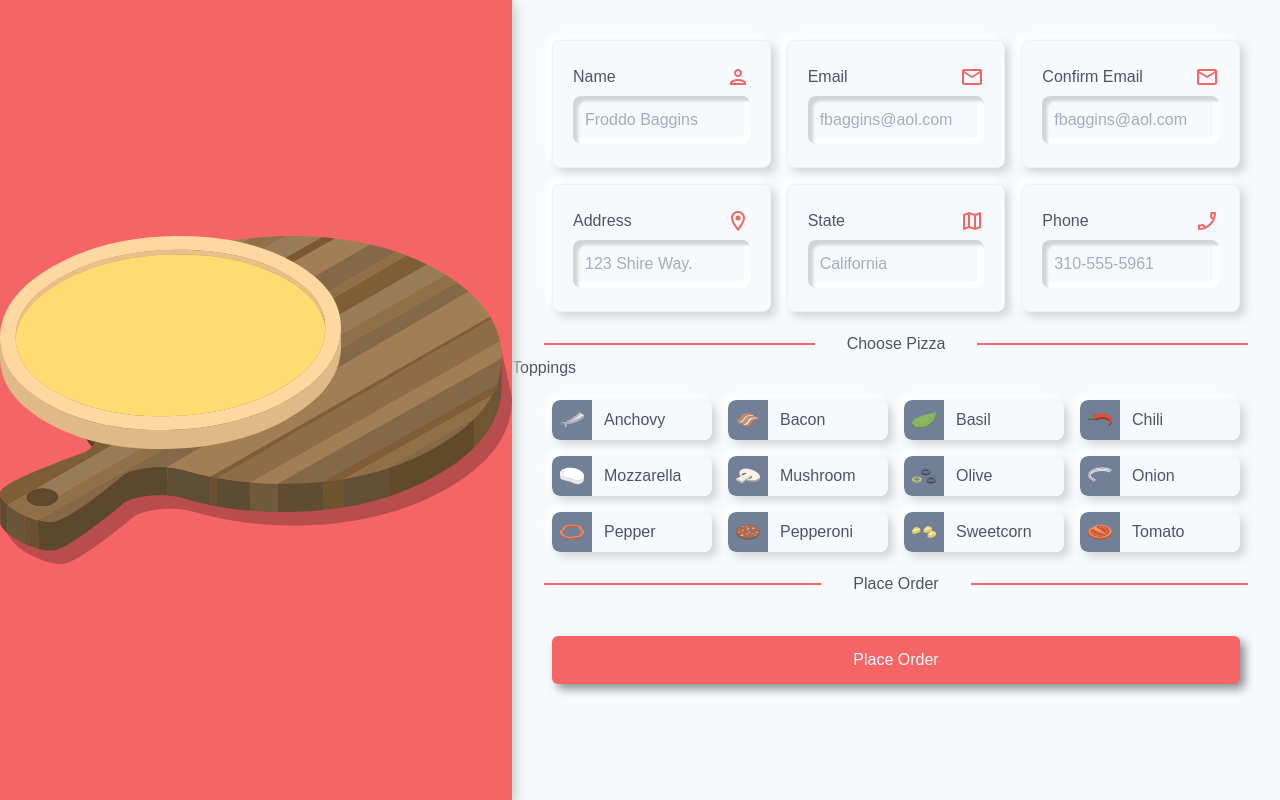
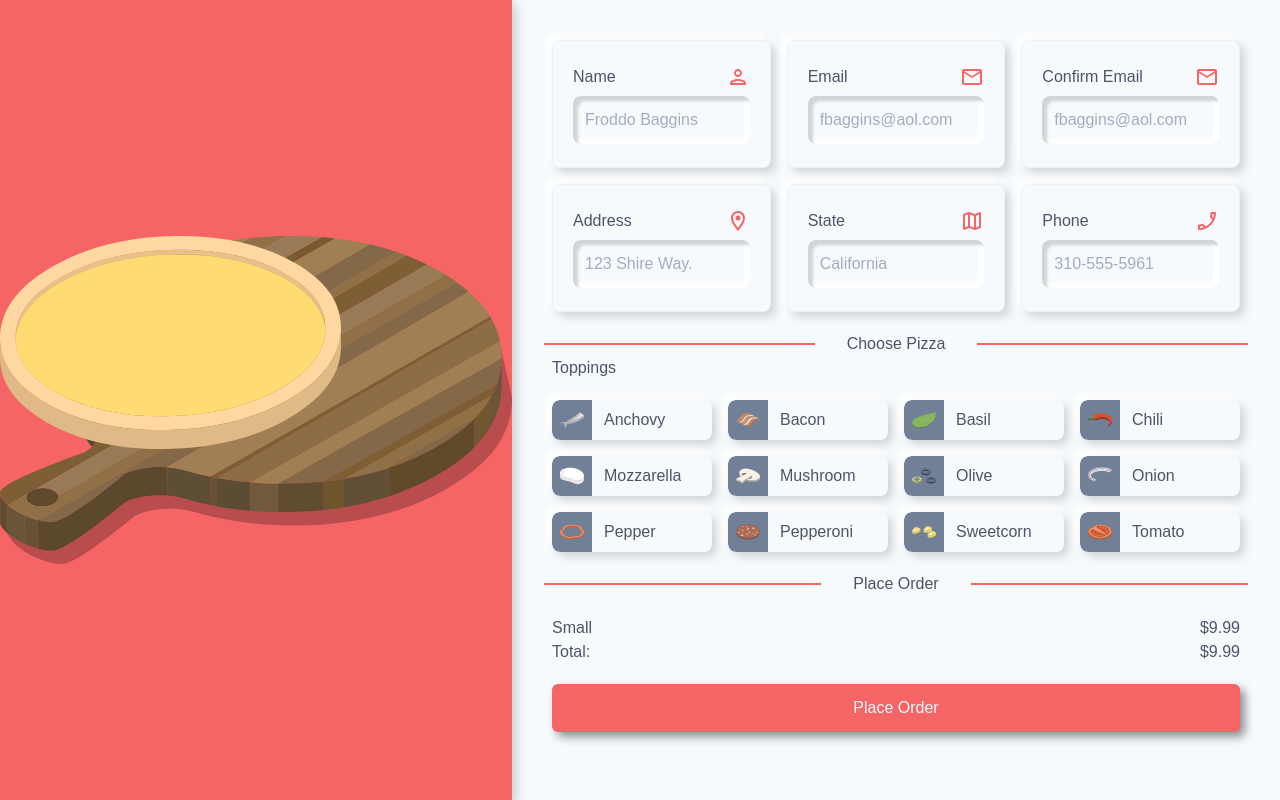
Before and after one commit to ryasan/react_pizza_builder, a React (Create React App) app: page / in a window 1280 px wide. Built offline with nearby package versions, Linux system fonts and the light colour scheme.

Commit message:
progress: form done

```diff
--- a/src/App.tsx
+++ b/src/App.tsx
@@ -2,22 +2,31 @@ import React, { SetStateAction, useState, Dispatch } from 'react'
 
 import PizzaViewer from './components/pizza-viewer'
 import PizzaForm from './components/pizza-form'
+import { ToppingData } from './constants'
 
-interface ContextProps {
-    total: number
-    setTotal: Dispatch<SetStateAction<number>>
+export type Order = {
+    toppings: ToppingData[]
+    size: string
 }
 
-export const Context = React.createContext<ContextProps | null>(null)
+export interface ContextProps {
+    order: Order
+    setOrder: (order: any) => void
+}
+
+export const Context = React.createContext<ContextProps>({
+    order: { toppings: [], size: '' },
+    setOrder: () => ({ toppings: [], size: '' })
+})
 
 const App = () => {
-    const [total, setTotal] = useState(0)
+    const [order, setOrder] = useState({ toppings: [], size: 'small' })
 
     return (
         <Context.Provider
             value={{
-                total,
-                setTotal
+                order,
+                setOrder
             }}>
             <div className='h-screen w-screen flex flex-row'>
                 <PizzaViewer />
--- a/src/components/choose-toppings.tsx
+++ b/src/components/choose-toppings.tsx
@@ -1,41 +1,45 @@
-import React, { useState } from 'react'
+import React, { useContext } from 'react'
+import { find } from 'lodash'
 
-import { toppings, Topping } from '../constants'
+import { Context, Order } from '../app'
+import { toppings, ToppingData } from '../constants'
 import { capitalize, classList } from '../utils'
 
 const ChooseToppingsComponent: React.FC = () => {
-    const [selected, setSelected] = useState<Topping[]>([])
+    const { setOrder, order } = useContext(Context)
 
-    const toggleSelect = (topping: Topping) => () => {
-        setSelected(prev =>
-            prev.includes(topping)
-                ? prev.filter(t => t !== topping)
-                : [...prev, topping]
-        )
+    const toggleSelect = (topping: ToppingData) => () => {
+        setOrder((prev: Order) => {
+            const exists = find(prev.toppings, { name: topping.name })
+            const toppings = exists
+                ? prev.toppings.filter(t => t.name !== topping.name)
+                : [...prev.toppings, topping]
+
+            return { ...prev, toppings }
+        })
     }
 
     return (
         <div className='w-full'>
-            <p className=''>Toppings</p>
+            <p className='px-10'>Toppings</p>
             <div className='topping-list w-full grid grid-cols-4 gap-4 py-5 px-10'>
                 {toppings.map(t => (
                     <div
                         key={t.name}
-                        onClick={toggleSelect(t.name)}
+                        onClick={toggleSelect(t)}
                         className={classList({
                             'cursor-pointer': true,
                             'h-10': true,
                             'leading-10': true,
-
-                            'neu-flat-light': !selected.includes(t.name),
-                            'neu-pressed-light': selected.includes(t.name),
+                            'neu-flat-light': !find(order.toppings, { name: t.name }), // prettier-ignore
+                            'neu-pressed-light': find(order.toppings, { name: t.name }), // prettier-ignore
                             'rounded-lg': true,
                             'topping-item': true
                         })}>
                         <span
                             className={classList({
-                                'bg-gray-600': !selected.includes(t.name),
-                                'bg-red-500': selected.includes(t.name),
+                                'bg-gray-600': !find(order.toppings, { name: t.name }), // prettier-ignore
+                                'bg-red-500': find(order.toppings, { name: t.name }), // prettier-ignore
                                 'inline-block': true,
                                 'justify-center': true,
                                 'rounded-l-lg': true,
--- a/src/components/place-order.tsx
+++ b/src/components/place-order.tsx
@@ -1,25 +1,55 @@
-import React from 'react'
+import React, { useContext } from 'react'
+import { sumBy } from 'lodash'
 
-import { classList } from '../utils'
+import { Context, Order } from '../app'
 
-const PlaceOrderComponent: React.FC = () => (
-    <div className='w-full py-5 px-10'>
+import { classList, formatPrice, capitalize } from '../utils'
+import { sizePrices } from '../constants'
+
+const calcTotal = (order: Order): number => {
+    return sumBy(order.toppings, 'price') + sizePrices[order.size]
+}
+
+const PlaceOrderComponent: React.FC = () => {
+    const { order } = useContext(Context)
+
+    return (
+        <div className='order w-full py-5 px-10 flex flex-col'>
+            <div className='order__summary'>
+                <ul className='item-list'>
+                    <li className='flex justify-between'>
+                        <span>{capitalize(order.size)}</span>
+                        <span>{formatPrice(sizePrices[order.size])}</span>
+                    </li>
+                    {order.toppings.map(t => (
+                        <li key={t.name} className='flex justify-between'>
+                            <span>{capitalize(t.name)}</span>
+                            <span>{formatPrice(t.price)}</span>
+                        </li>
+                    ))}
+                </ul>
+                <div className='flex justify-between'>
+                    <span>Total:</span>
+                    <span>{formatPrice(calcTotal(order))}</span>
+                </div>
+            </div>
             <button
                 className={classList({
+                    'active:neu-pressed-red': true,
                     'bg-red-500': true,
                     'h-12': true,
                     'my-5': true,
                     'neu-flat-red': true,
-                'place-order-btn': true,
+                    order__btn: true,
                     'rounded-md': true,
                     'text-center': true,
                     'text-gray-100': true,
-                'w-full': true,
-                'active:neu-pressed-red': true
+                    'w-full': true
                 })}>
                 Place Order
             </button>
         </div>
     )
+}
 
 export default PlaceOrderComponent
--- a/src/constants.ts
+++ b/src/constants.ts
@@ -25,7 +25,7 @@ export type Topping =
     | 'sweetcorn'
     | 'tomato'
 
-interface ToppingData {
+export interface ToppingData {
     name: Topping
     icon: string
     price: number
@@ -47,14 +47,7 @@ export const toppings: ToppingData[] = [
 ]
 
 interface SizePrice {
-    [size: string]: {
-        base: number
-        toppings: number
-    }
+    [size: string]: number
 }
 
-export const sizePrices = <SizePrice>{
-    small: { base: 999, toppings: 69 },
-    medium: { base: 1299, toppings: 99 },
-    large: { base: 1699, toppings: 129 }
-}
+export const sizePrices = { small: 999, medium: 1299, large: 1699 } as SizePrice
--- a/src/globals.scss
+++ b/src/globals.scss
@@ -53,7 +53,7 @@ body {
     }
 }
 
-.place-order-btn {
+.order__btn {
     outline-color: $red;
 
     &:active {
--- a/src/react-app-env.d.ts
+++ b/src/react-app-env.d.ts
@@ -1 +1,3 @@
 /// <reference types="react-scripts" />
+
+declare module 'lodash'
```
Also changed, not shown: package.json (+6 -2 lines). Lines whose indentation alone changed are shown as unchanged.
